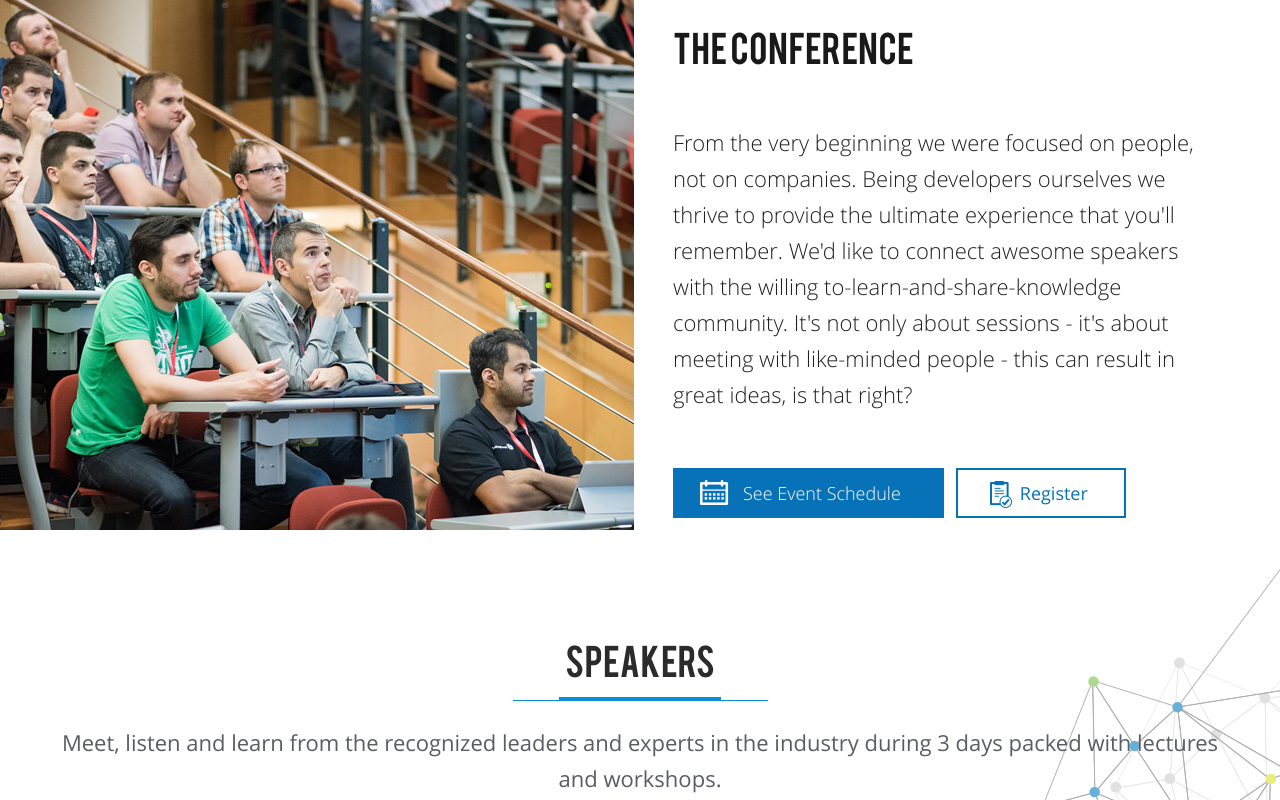
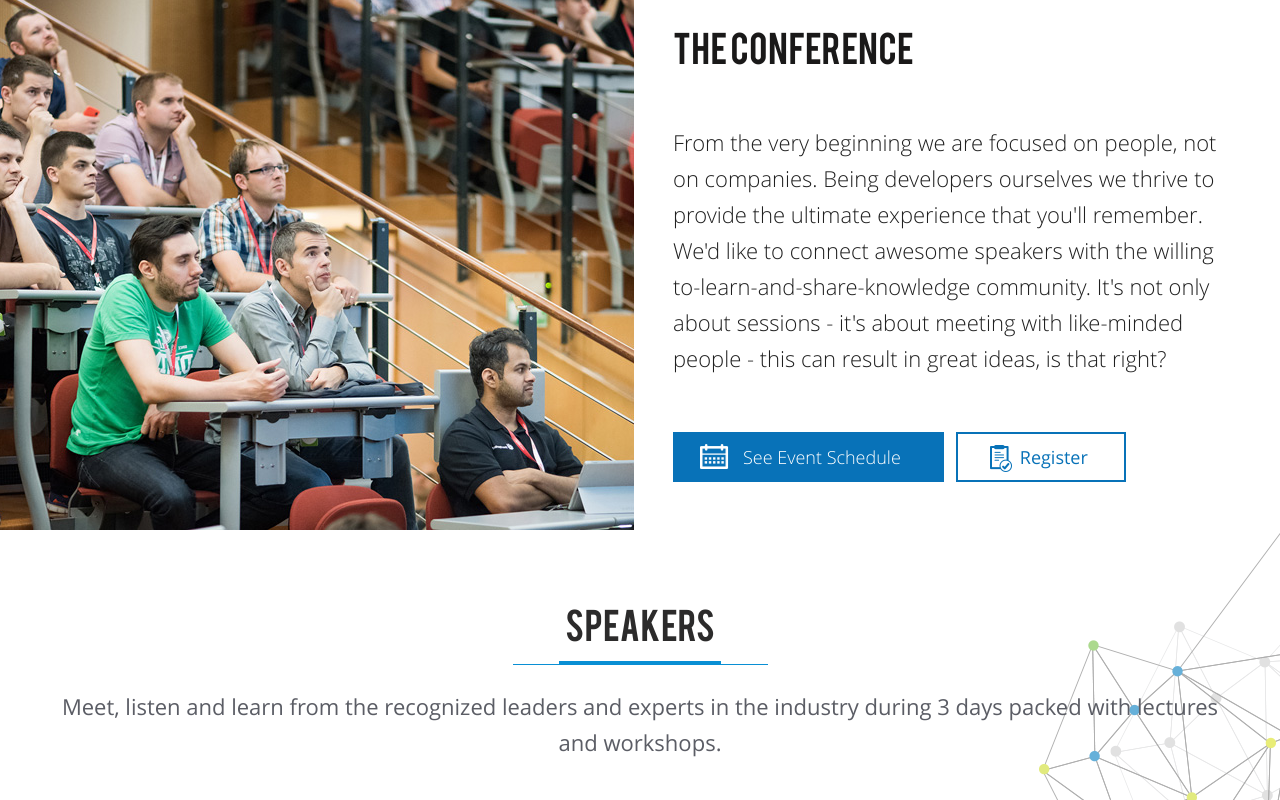
Before and after one commit to abbdevday/website-2016, a website: page src/home.html in a window 1280 px wide. Shown: the part 860-1660 px from the top of the page. Drawn offline with nearby package versions, Linux system fonts and the light colour scheme; some packages are replaced by stand-ins of ours; files that its build step writes are made by us from their sources.

Commit message:
were -> are

```diff
--- a/src/home.html
+++ b/src/home.html
@@ -31,7 +31,7 @@
 
 				<div class="info">
 					<h3>The Conference</h3>
-					<p>From the very beginning we were focused on people, not on companies. Being developers ourselves we thrive to provide the ultimate experience that you'll remember. We'd like to connect awesome speakers with the willing to-learn-and-share-knowledge community. It's not only about sessions - it's about meeting with like-minded people - this can result in great ideas, is that right?</p>
+					<p>From the very beginning we are focused on people, not on companies. Being developers ourselves we thrive to provide the ultimate experience that you'll remember. We'd like to connect awesome speakers with the willing to-learn-and-share-knowledge community. It's not only about sessions - it's about meeting with like-minded people - this can result in great ideas, is that right?</p>
 					<a href="#schedule" class="btn-schedule">See Event Schedule</a>
 					<a href="#register" class="btn-register">Register</a>
 				</div>
```
